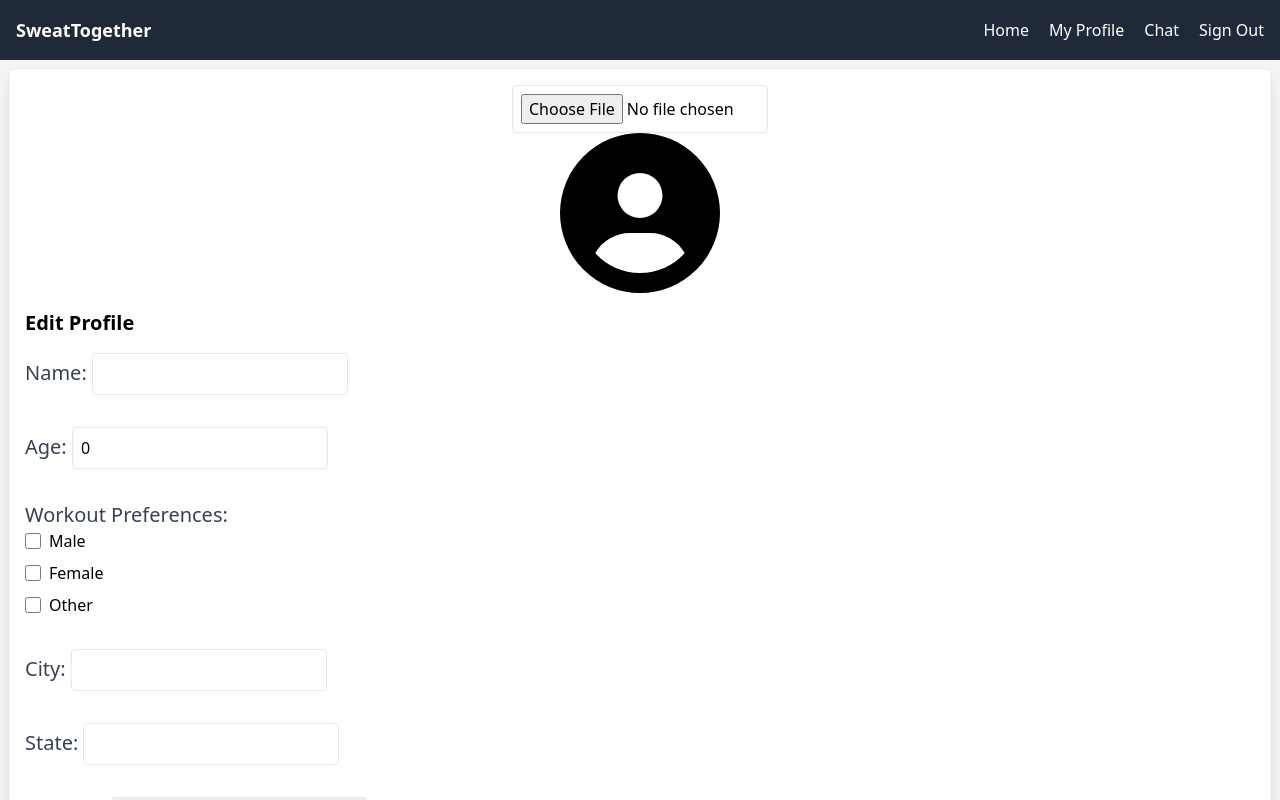
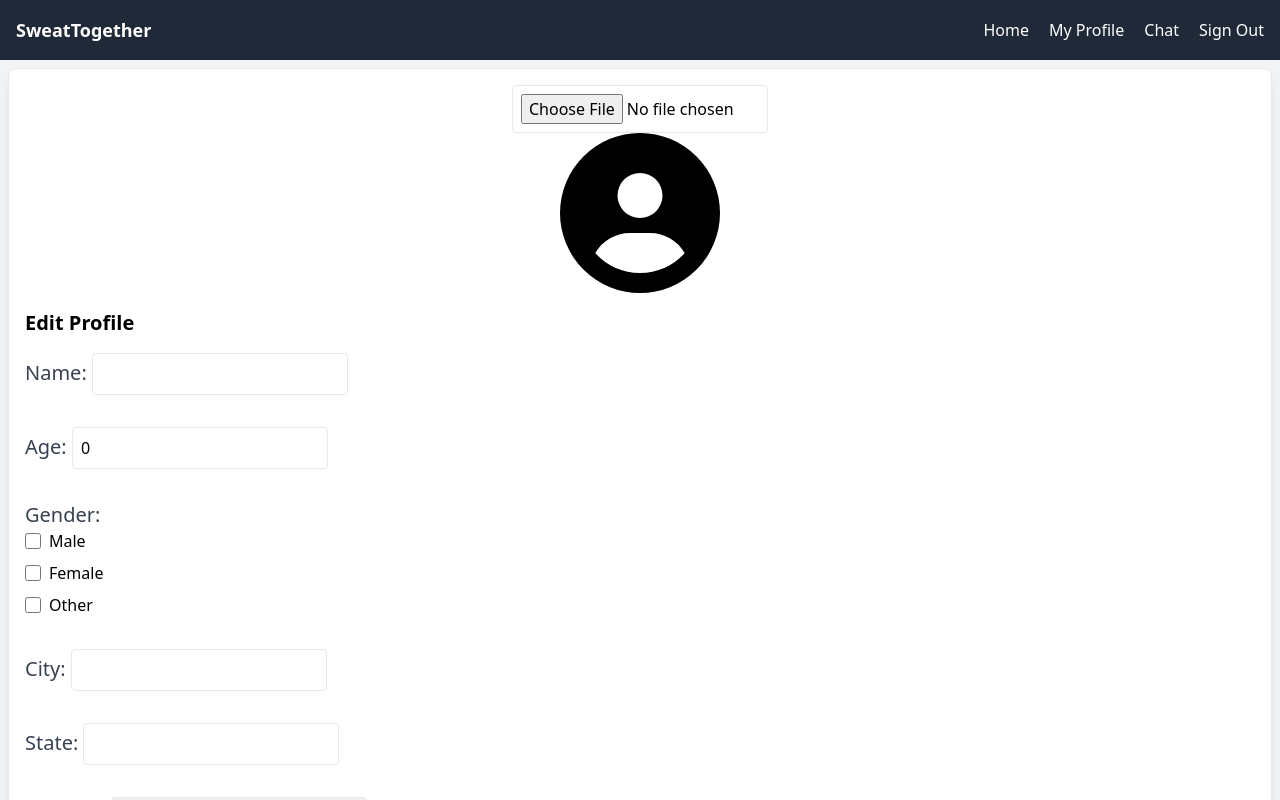
Before and after one commit to sagarikasonni/cs426-sweattogether, a React (Vite) app in the folder front-end/: page /profile in a window 1280 px wide. Shown: the top 800 px of the page. Built offline with nearby package versions, Linux system fonts and the light colour scheme; sample sign-in values are in the browser's storage.

Commit message:
Corrected workout preferences to genders

```diff
--- a/front-end/src/pages/Profile.tsx
+++ b/front-end/src/pages/Profile.tsx
@@ -146,7 +146,7 @@ function Profile() {
               </div>
               {/* Gender */}
               <div className="mb-4">
-                <label className="text-xl font-medium text-gray-700">Workout Preferences: </label>
+                <label className="text-xl font-medium text-gray-700">Gender: </label>
                 <div className="grid gap-2">
                   {genders.map(g => (
                     <label key={g} className="flex items-center space-x-2">
```
